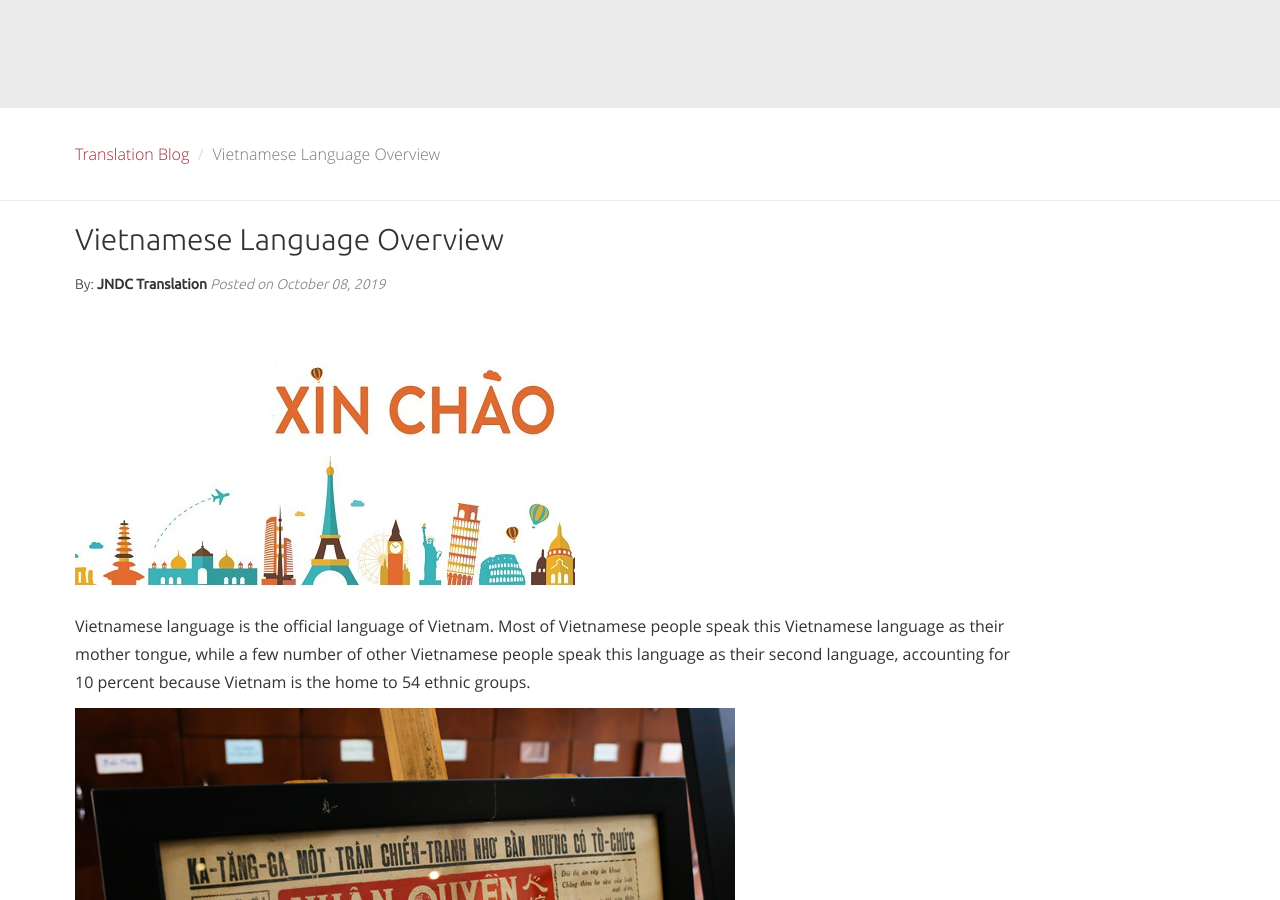
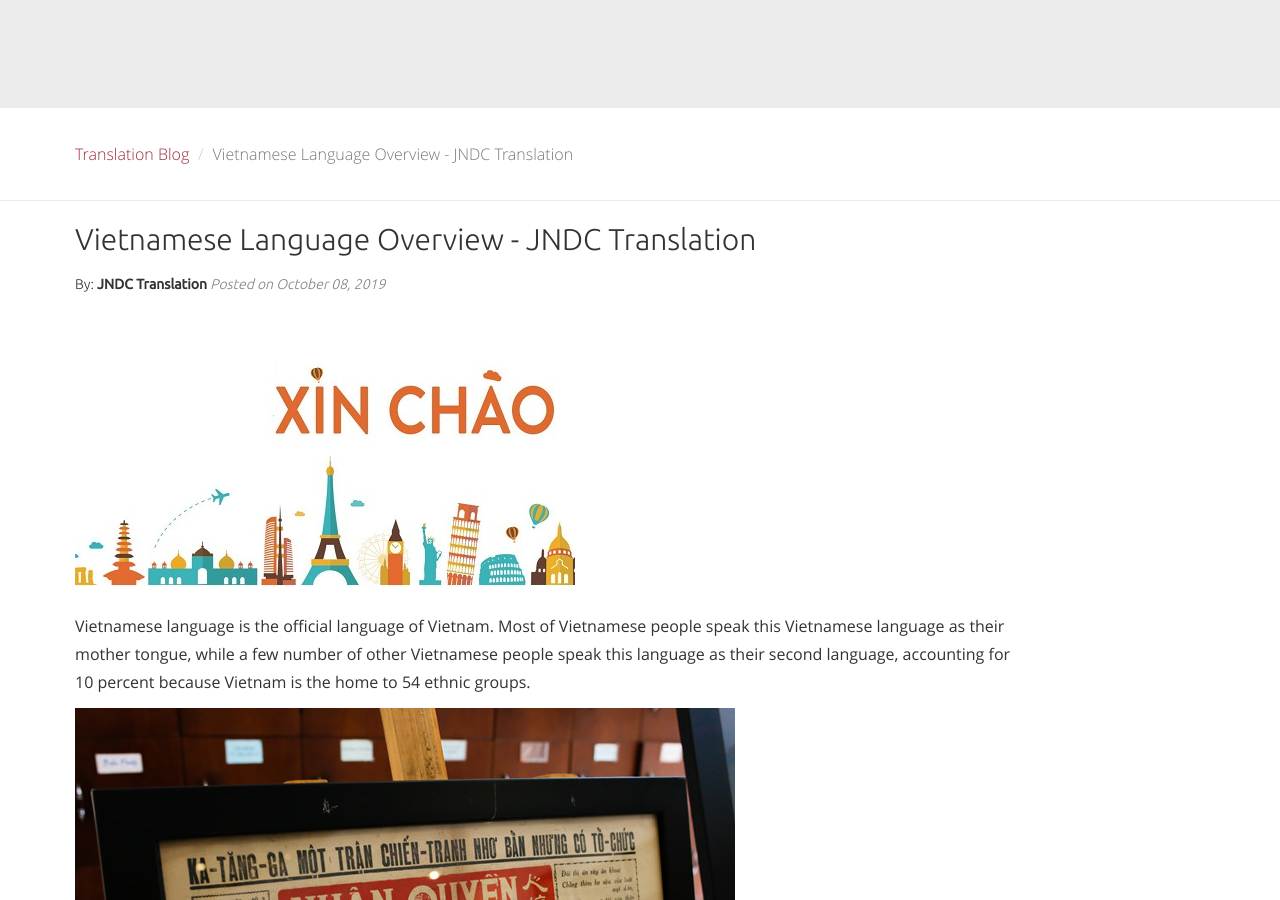
Before and after one commit to jndctranslation/landing_page, a Jekyll site: the page built from _posts/2019-10-08-vietnamese-language-overview.md, in a window 1280 px wide and 900 px high. Built offline with Jekyll 4.4.1, drawn with Linux system fonts in a browser that asks for light colours; comment, search, counter and statistics services are not loaded; a style sheet for code colours, icons or effects is not loaded; some of the changed text lies outside the part shown.

Commit message:
Update Blog Posts “2019-10-08-vietnamese-language-overview”

```diff
--- a/_posts/2019-10-08-vietnamese-language-overview.md
+++ b/_posts/2019-10-08-vietnamese-language-overview.md
@@ -1,7 +1,10 @@
 ---
 layout: blog
-title: 'Vietnamese Language Overview '
+title: Vietnamese Language Overview - JNDC Translation
 description: >-
+  Vietnamese Language Overview - JNDC Translation
+
+
   Vietnamese language is the official language of Vietnam, there are over 90
   million people speaking Vietnamese. There are three regional Vietnamese
   dialects: Northern dialect, Central dialect, and Southern dialect.
```
